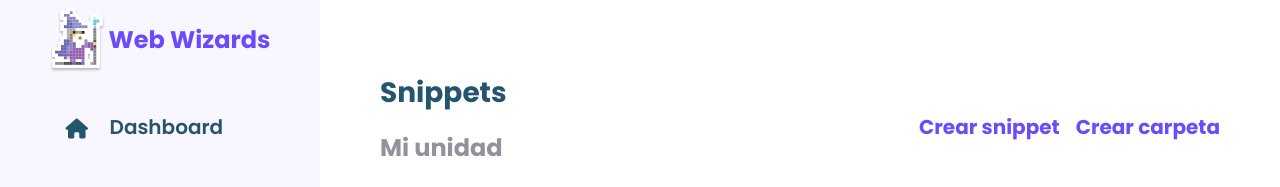
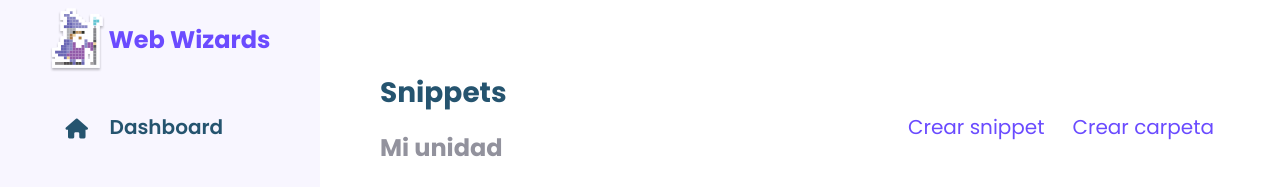
Before and after one commit to juliamartinezhn/webwizards-frontend, an Angular app: page /snippets in a window 1280 px wide. Shown: the top 187 px of the page. Built offline with nearby package versions, Linux system fonts and the light colour scheme.

Commit message:
Actualizacion ventanas modales
Se agregaron ventanas modales a los componentes snippets y proyectos. Para crear Carpetas en ambos, o crear proyectos o snippets individuales. Se creo un componente reusable de ventanas modales de igual manera para hacer uso en estas

```diff
--- a/src/app/app.module.ts
+++ b/src/app/app.module.ts
@@ -19,6 +19,7 @@ import { LandingPageComponent } from './landing-page/landing-page.component';
 import { ReactiveFormsModule } from '@angular/forms';
 import { HttpClientModule } from  '@angular/common/http';
 import { ConfigComponent } from './config/config.component';
+import { ReusableModalComponent } from './reusable-modal/reusable-modal.component';
 
 @NgModule({
   declarations: [
@@ -35,7 +36,8 @@ import { ConfigComponent } from './config/config.component';
     SnippetsComponent,
     EditorComponent,
     LandingPageComponent,
-    ConfigComponent
+    ConfigComponent,
+    ReusableModalComponent
   ],
   imports: [
     BrowserModule,
--- a/src/app/projects/projects.component.css
+++ b/src/app/projects/projects.component.css
@@ -0,0 +1,4 @@
+#btnmodal{
+    border: none;
+    background-color: inherit;
+}
--- a/src/app/projects/projects.component.html
+++ b/src/app/projects/projects.component.html
@@ -21,10 +21,18 @@
               <div class="collapse navbar-collapse justify-content-md-end" id="navbarSupportedContent">
                 <ul class="navbar-nav  mb-2 mb-lg-0 align-items-center align-items-md-end">
                   <li class="nav-item">
-                    <span class="me-lg-3 fs-5 fs-lg-6" style="color: var(--primary-color-2);">Crear proyecto</span>
+
+                    <!-- Button trigger modal -->
+<button   (click)="openModal()"         type="button" id="btnmodal" data-bs-toggle="modal" data-bs-target="#exampleModal">
+  <span   class="me-lg-3 fs-5 fs-lg-6" style="color: var(--primary-color-2);">Crear proyecto</span>
+</button>
+<app-reusable-modal *ngIf="isModalOpen" [exampleModalLabel]="'exampleModalLabel'" [exampleModal]="'exampleModal'" [title]="'Crear proyecto'" [Crear]="'Crear'" (closeModalEvent)="closeModal()"></app-reusable-modal>
                   </li>
                   <li class="nav-item">
-                    <span class=" fs-5 fs-lg-6" style="color: var(--primary-color-2);">Crear carpeta</span>
+                    <button (click)="openModal()" type="button" id="btnmodal" data-bs-toggle="modal" data-bs-target="#exampleModal2">
+                      <span class=" fs-5 fs-lg-6" style="color: var(--primary-color-2);">Crear carpeta</span>
+                    </button>
+                    <app-reusable-modal *ngIf="isModalOpen"  [exampleModalLabel]="'exampleModalLabel2'" [exampleModal]="'exampleModal2'" [title]="'Crear carpeta'" [Crear]="'Crear Carpeta'" (closeModalEvent)="closeModal()"></app-reusable-modal>
                   </li>
                 </ul>
               </div>
@@ -33,6 +41,11 @@
         </div>
         <app-reusable-model [content]="content" type="project" />
       </div>
+
+<!-- Modal -->
+
+
+
     </main>
   </div>
 </div>
--- a/src/app/projects/projects.component.ts
+++ b/src/app/projects/projects.component.ts
@@ -7,6 +7,16 @@ import { Folders, Projects } from 'src/models/model';
   styleUrls: ['./projects.component.css']
 })
 export class ProjectsComponent {
+
+  isModalOpen = false;
+
+  openModal() {
+    this.isModalOpen = true;
+  }
+
+  closeModal() {
+    this.isModalOpen = false;
+  }
   content:Array<Folders | Projects> = [
     {
       nameProject:"Prueba"
--- /dev/null
+++ b/src/app/reusable-modal/reusable-modal.component.css
@@ -0,0 +1,31 @@
+.wrong-format {
+    color: #f00;
+    font-size: 0.7rem;
+}
+
+.wrong-input {
+    border: 1px solid #f00;
+}
+
+#texto{
+    margin: 0 auto; /* Center horizontally */
+  text-align: center; /* Center text within input */
+}
+
+#guardar{
+    background-color: #6A4BFF;
+    border-radius: 15;
+}
+
+
+#cancelar{
+    background-color: #FFFFFF;
+    color: #6A4BFF;
+    border-radius: 15;
+    border-color: #6A4BFF;
+}
+
+h5{
+    margin: 0 auto; /* Center horizontally */
+  text-align: center; /* Center text within input */
+}
--- /dev/null
+++ b/src/app/reusable-modal/reusable-modal.component.html
@@ -0,0 +1,34 @@
+
+
+    <div class="modal fade" id="{{exampleModal}}" tabindex="-1" aria-labelledby="'{{exampleModalLabel}''}" aria-hidden="true">
+        <div class="modal-dialog modal-dialog-centered">
+          <div class="modal-content">
+            <div class="modal-header ">
+              <h5 class="modal-title" id="{{exampleModalLabel}}">{{ title }}</h5>
+              <button type="button" class="btn-close" data-bs-dismiss="modal" aria-label="Close"></button>
+            </div>
+
+<form [formGroup]="formulario">
+            <div class="modal-body  text-center">
+
+
+
+                <input type="text" formControlName="texto" id="texto" [ngClass]="{'wrong-input' : texto?.invalid && (texto?.dirty || texto?.touched)}"
+                placeholder="nombre"   required>
+                <div *ngIf="texto?.invalid && (texto?.dirty || texto?.touched)" class="wrong-format">Campo requerido</div>
+
+            </div>
+            <div class="modal-footer  d-flex justify-content-center">
+
+
+                <button type="button" id="cancelar"  class="btn btn-secondary" data-bs-dismiss="modal">Cancelar</button>
+
+                <button (click)="guardar()" id="guardar"  [disabled]="!formulario.valid" type="button" class="btn btn-primary">{{Crear}}</button>
+
+
+            </div>
+        </form>
+          </div>
+
+        </div>
+      </div>
--- /dev/null
+++ b/src/app/reusable-modal/reusable-modal.component.ts
@@ -0,0 +1,43 @@
+
+import { Component, Input, Output, EventEmitter , OnInit} from '@angular/core';
+import { NgModule } from '@angular/core';
+import { FormsModule } from '@angular/forms';
+import { FormControl, FormGroup, Validators } from '@angular/forms';
+
+@Component({
+  selector: 'app-reusable-modal',
+  templateUrl: './reusable-modal.component.html',
+  styleUrls: ['./reusable-modal.component.css']
+})
+export class ReusableModalComponent implements OnInit {
+
+
+  formulario = new FormGroup({
+    texto:  new FormControl('', [Validators.required])
+
+  })
+
+  @Input() title: string| undefined;
+  @Input() Crear: string | undefined;
+  @Input() exampleModal: string | undefined;
+  @Input() exampleModalLabel: string | undefined;
+  @Input() inputValue: string| undefined;
+  @Output() closeModalEvent = new EventEmitter<void>();
+
+
+
+  get texto(){
+    return this.formulario.get('texto');
+  }
+
+
+
+  ngOnInit(): void {
+
+
+  }
+
+  guardar (){
+    console.log("guardado");
+  }
+}
--- a/src/app/snippets/snippets.component.css
+++ b/src/app/snippets/snippets.component.css
@@ -0,0 +1,4 @@
+#btnmodal{
+    border: none;
+    background-color: inherit;
+}
--- a/src/app/snippets/snippets.component.html
+++ b/src/app/snippets/snippets.component.html
@@ -20,10 +20,16 @@
               <div class="collapse navbar-collapse justify-content-md-end" id="navbarSupportedContent">
                 <ul class="navbar-nav  mb-2 mb-lg-0 align-items-center align-items-md-end">
                   <li class="nav-item">
-                    <span class="me-lg-3 fs-5 fs-lg-6" style="color: var(--primary-color-2);">Crear snippet</span>
+                    <button   (click)="openModal()"         type="button" id="btnmodal" data-bs-toggle="modal" data-bs-target="#exampleModal">
+                      <span   class="me-lg-3 fs-5 fs-lg-6" style="color: var(--primary-color-2);">Crear snippet</span>
+                    </button>
+                    <app-reusable-modal *ngIf="isModalOpen" [exampleModalLabel]="'exampleModalLabel'" [exampleModal]="'exampleModal'" [title]="'Crear snippet'" [Crear]="'Crear snippet'" (closeModalEvent)="closeModal()"></app-reusable-modal>
                   </li>
                   <li class="nav-item">
-                    <span class=" fs-5 fs-lg-6" style="color: var(--primary-color-2);">Crear carpeta</span>
+                    <button (click)="openModal()" type="button" id="btnmodal" data-bs-toggle="modal" data-bs-target="#exampleModal2">
+                      <span class=" fs-5 fs-lg-6" style="color: var(--primary-color-2);">Crear carpeta</span>
+                    </button>
+                    <app-reusable-modal *ngIf="isModalOpen"  [exampleModalLabel]="'exampleModalLabel2'" [exampleModal]="'exampleModal2'" [title]="'Crear carpeta'" [Crear]="'Crear Carpeta'" (closeModalEvent)="closeModal()"></app-reusable-modal>
                   </li>
                 </ul>
               </div>
--- a/src/app/snippets/snippets.component.ts
+++ b/src/app/snippets/snippets.component.ts
@@ -7,6 +7,16 @@ import { Folders, Snippets } from 'src/models/model';
   styleUrls: ['./snippets.component.css']
 })
 export class SnippetsComponent {
+  isModalOpen = false;
+
+  openModal() {
+    this.isModalOpen = true;
+  }
+
+  closeModal() {
+    this.isModalOpen = false;
+  }
+
   content:Array<Folders | Snippets> = [
     {
       nameSnippet:"Bucle for in"
```
